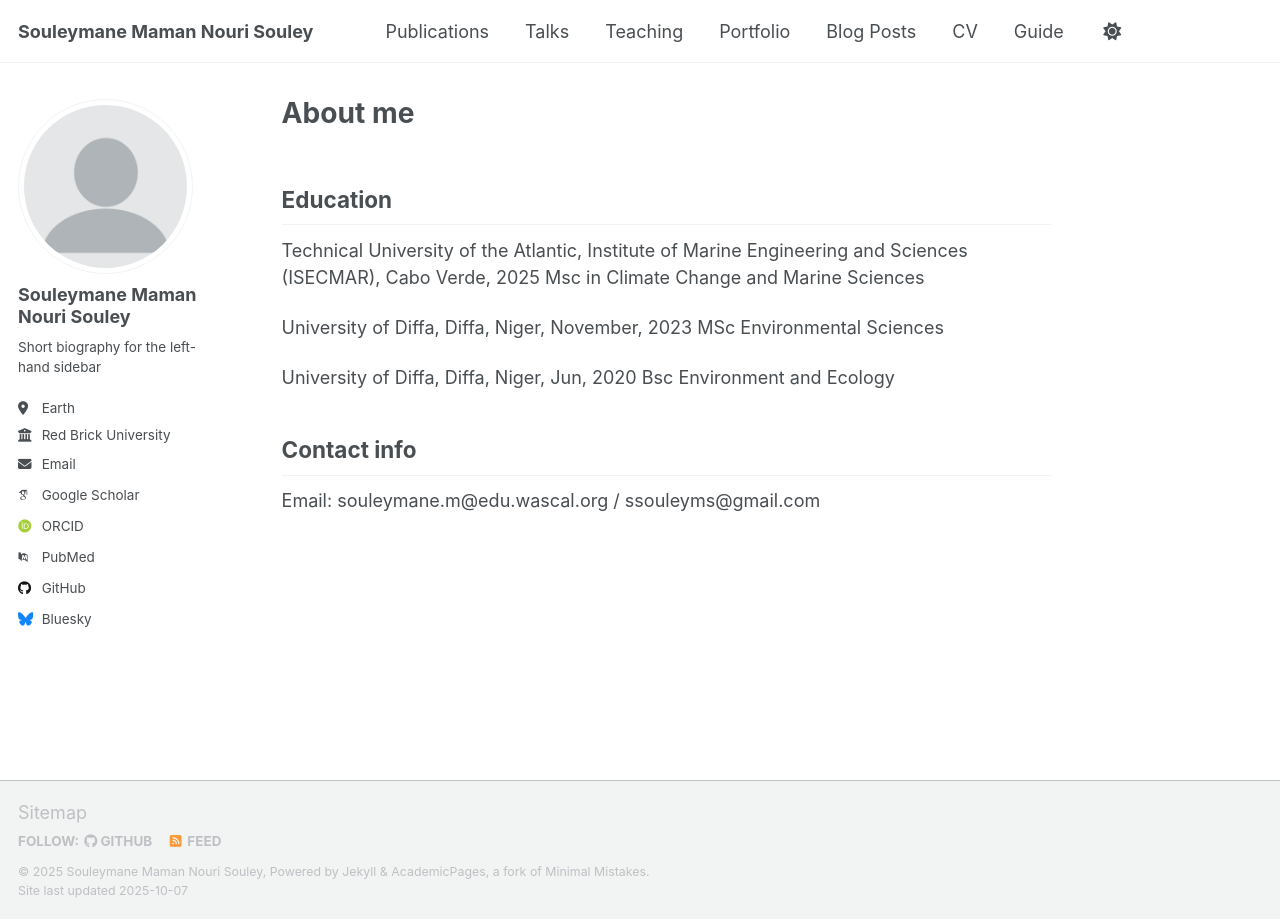
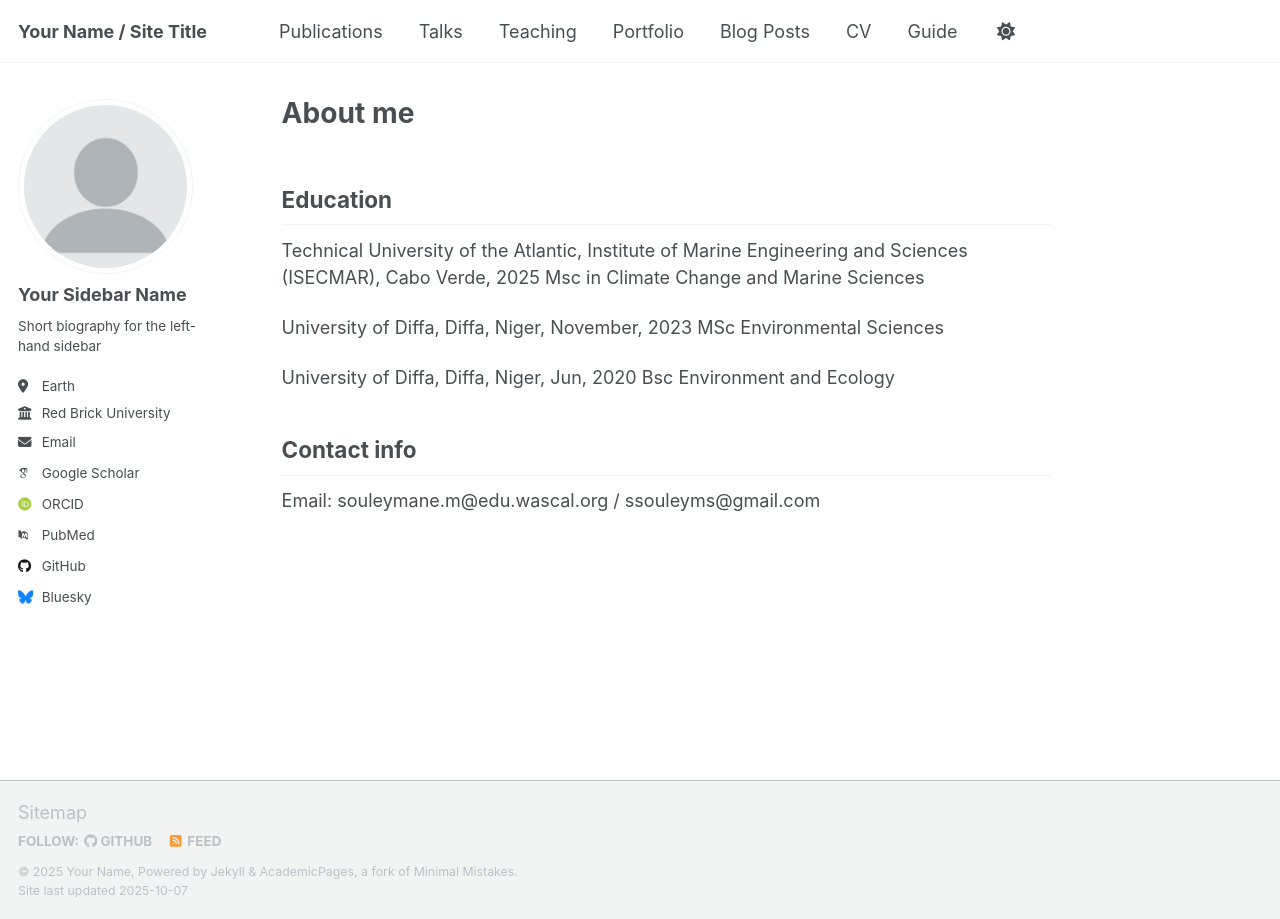
Before and after one commit to halieute/halieute.github.io, a Jekyll site: the page built from _pages/about.md, in a window 1280 px wide. Built offline with Jekyll 4.4.1, drawn with Linux system fonts in a browser that asks for light colours; some web fonts are replaced; a script that is not in the unit is left out.

Commit message:
Update site configuration with placeholder values

```diff
--- a/_config.yml
+++ b/_config.yml
@@ -9,14 +9,14 @@
 # Basic Site Settings
 locale                   : "en-US"
 site_theme               : "default" # Currently available options are "default", "air"
-title                    : "Souleymane Maman Nouri Souley"
+title                    : "Your Name / Site Title"
 title_separator          : "-"
-name                     : &name "Souleymane Maman Nouri Souley"
+name                     : &name "Your Name"
 description              : &description "Your Name's academic portfolio"   # Update this with a general description of your site, this is the default if not overridden by a page
-url                      : https://halieute.github.io # The base hostname & protocol for your site e.g. "https://[your GitHub username].github.io",
+url                      : https://academicpages.github.io # The base hostname & protocol for your site e.g. "https://[your GitHub username].github.io",
                                                            # or if you already have some other page hosted on Github then use "https://[your GitHub username].github.io/[Your Repo Name]"
 baseurl                  : "" # the subpath of your site, e.g. "/blog"
-repository               : "halieute/halieute.github.io"
+repository               : "academicpages/academicpages.github.io"
 
 # Site Author - The following control what appear as part of the author content on the side bar.
 #               If a field is blank the icon and link will not appear, otherwise it will be shown.
@@ -24,8 +24,8 @@
 author:
   # Biographic information
   avatar           : "profile.png"
-  name             : "Souleymane Maman Nouri Souley"
-  pronouns         :  #example: "he/him"
+  name             : "Your Sidebar Name"
+  pronouns         : # example: "she/her"
   bio              : "Short biography for the left-hand sidebar"
   location         : "Earth"
   employer         : "Red Brick University"
```
